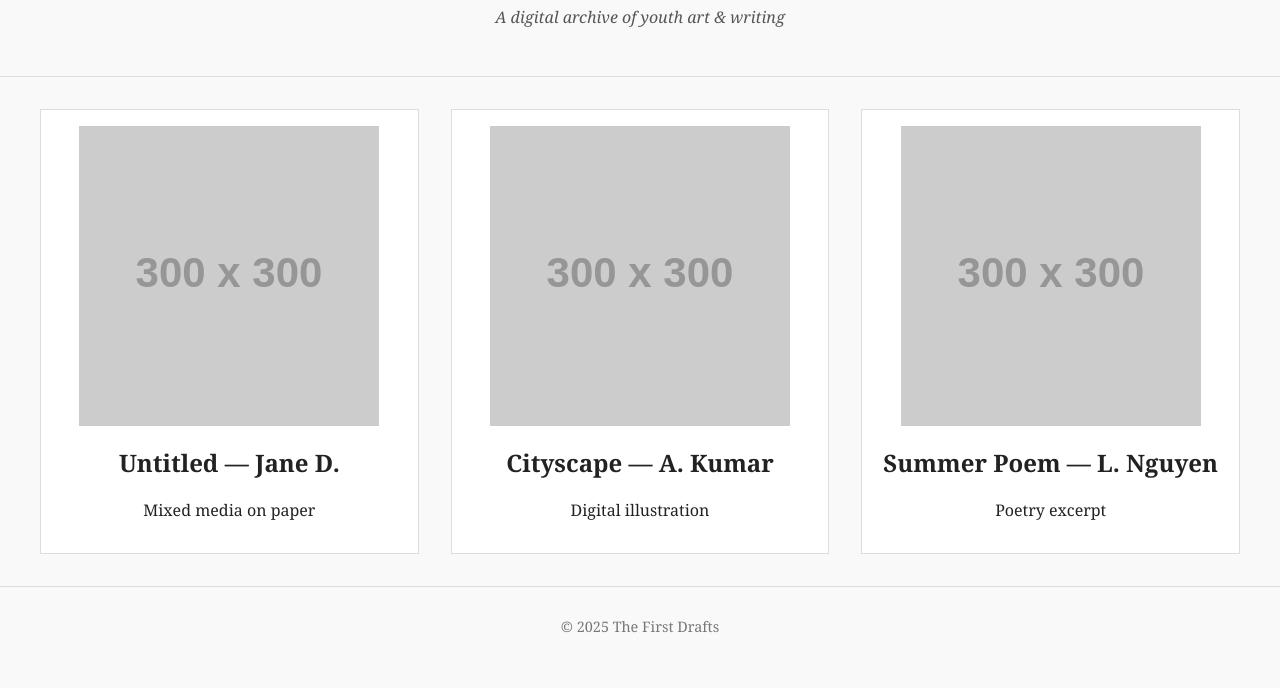
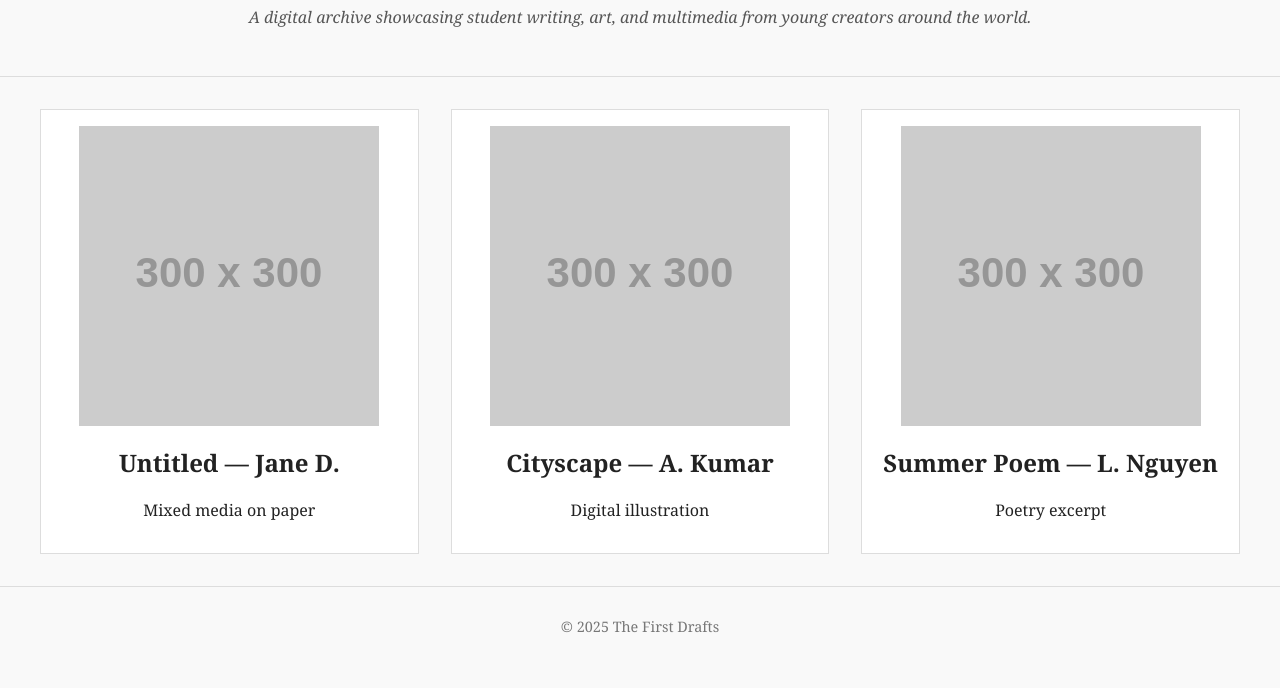
Before and after one commit to thefiirstdrafts-coder/thefirstdrafts, a plain HTML site: page index.html in a window 1280 px wide. Shown: the part 112-800 px from the top of the page. Drawn offline with Linux system fonts and the light colour scheme; placeholder pictures from the web are drawn by us.

Commit message:
Update index.html

```diff
--- a/index.html
+++ b/index.html
@@ -12,7 +12,8 @@
 <body>
   <header>
     <h1>The First Drafts</h1>
-    <p class="subtitle">A digital archive of youth art & writing</p>
+    <p class="subtitle">A digital archive showcasing student writing, art, and multimedia from young creators around the world.
+</p>
   </header>
 
   <main class="gallery">
```
